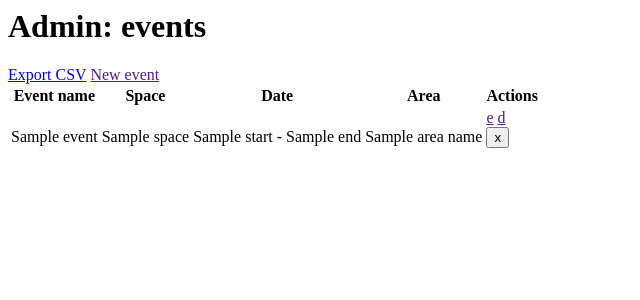
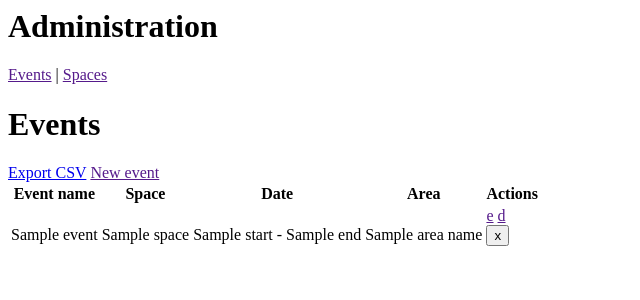
Before and after one commit to ppapadeas/wprevents, a Python web app: template mozcal/admin/templates/events.html in a window 1280 px wide. Shown: the top 300 px of the page, without its empty margins (0-640 px from the left). Run offline with Jinja, Linux system fonts and the light colour scheme; the template is opened without the code that fills it: most values are stand-ins (such as "Sample title", 1, 10 or a date in 2020).

Commit message:
Add admin template

```diff
--- /dev/null
+++ b/mozcal/admin/templates/admin.html
@@ -0,0 +1,5 @@
+<h1>Administration</h1>
+
+<a href="{{ url('event_all')}}">Events</a> | <a href="{{ url('space_all') }}">Spaces</a>
+
+{% block content %} {% endblock %}
--- a/mozcal/admin/templates/events.html
+++ b/mozcal/admin/templates/events.html
@@ -1,4 +1,8 @@
-<h1>Admin: events</h1>
+{% extends 'admin.html' %}
+
+{% block content %}
+
+<h1>Events</h1>
 
 <div>
   <a href="?format=csv">Export CSV</a>
@@ -37,3 +41,5 @@
     {% endfor %}
   </tbody>
 </table>
+
+{% endblock %}
```
Also changed, not shown: mozcal/admin/templates/spaces.html (+7 -1 lines).
